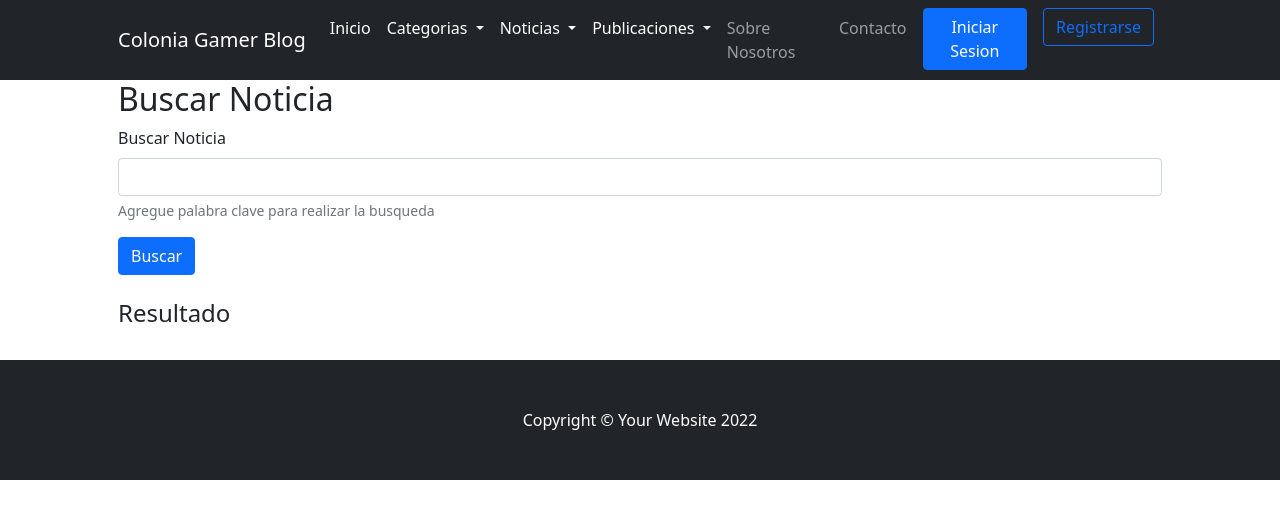
After one commit to Sikriolc/ProyectoFinalBlog, a Django app: page /buscarnoticia in a window 1280 px wide. The commit adds this page. Shown: the top 519 px of the page. Run offline with Django 4.2, Linux system fonts and the light colour scheme; parts of the project's set-up code (start-up, migrations or seed data) failed here and were passed over; some libraries are stand-ins or nearby versions.

Commit message:
Busqueda Andando

```diff
--- a/ProyectoFinalBlog/AppInterface/templates/AppInterface/base.html
+++ b/ProyectoFinalBlog/AppInterface/templates/AppInterface/base.html
@@ -43,7 +43,7 @@
                           <li><a class="dropdown-item" href="noticias">Ver Noticias</a></li>
                           <li><hr class="dropdown-divider"></li>
                           <li><a class="dropdown-item" href="crearnoticia">Crear nueva Noticia</a></li>
-                          <li><a class="dropdown-item" href="buscar_usuario">Buscar Noticia</a></li>
+                          <li><a class="dropdown-item" href="{% url 'buscarnoticia' %}">Buscar Noticia</a></li>
                         </ul>
                       </li>
                       <li class="nav-item dropdown">
--- /dev/null
+++ b/ProyectoFinalBlog/AppNoticias/templates/AppNoticias/noticia_buscar.html
@@ -0,0 +1,43 @@
+{% extends "AppInterface\base.html" %}
+
+{% block Titulo %} Noticias {% endblock %}
+
+
+{% block Contenido %}
+
+<div class="container px-5">
+    <body>
+        <h2>Buscar Noticia</h2>
+
+        <form action="" method="POST">
+            {% csrf_token %}
+            <div class="mb-3">
+              <label for="exampleInputEmail1" class="form-label">Buscar Noticia </label>
+              <input type="char" class="form-control" name="titulo" id="" aria-describedby="tituloHelp">
+              <div id="tituloHelp" class="form-text">Agregue palabra clave para realizar la busqueda</div>
+            </div>
+            <button type="submit" class="btn btn-primary">Buscar</button>
+        </form>
+        <br>
+        <h4>Resultado</h4>
+        <div class="container px-6">
+            {% for resultado in Titu %}
+            <div class="list-group">
+              <a href="#" class="list-group-item list-group-item-action" aria-current="true">
+                <div class="d-flex w-100 justify-content-between">
+                  <h6 class="mb-1">{{resultado.titulo}}</h6>
+                    <small>  </small>
+                </div>
+                <p class="mb-1">{{resultado.cuerpo}}</p>
+                <small> </small>
+              </a>
+            </div>
+            {% endfor %}
+
+        </div>
+        <br>
+
+    </body>
+  </div>
+
+{% endblock %}
--- a/ProyectoFinalBlog/AppNoticias/urls.py
+++ b/ProyectoFinalBlog/AppNoticias/urls.py
@@ -8,5 +8,6 @@ from django.contrib.staticfiles.urls import static
 urlpatterns = [
     path('noticias', views.noticias, name="noticias"),
     path('crearnoticia', views.noticia_crear, name="crearnoticia"),
+    path('buscarnoticia', views.noticia_buscar, name="buscarnoticia"),
 
 ]
--- a/ProyectoFinalBlog/AppNoticias/views.py
+++ b/ProyectoFinalBlog/AppNoticias/views.py
@@ -1,12 +1,14 @@
 from django.shortcuts import render,redirect
 import datetime
 from AppInterface.models import Categoria
+from django.db.models import Q
 from .forms import *
 
 # Create your views here.
 
 def noticias(request):
-    return render(request,'AppNoticias/noticias.html')
+  noticias=Noticia.objects.all()
+  return render(request,"AppNoticias/noticias.html",{"noticias":noticias})
 
 
 
@@ -53,3 +55,15 @@ def noticia_crear(request):
     "cuerpo":noti_crear.cuerpo})
 
   return render(request,"AppNoticias/noticias_crear.html",{"NotiForm":NotiForm})
+
+def noticia_buscar(request):
+
+  if request.method=='POST':
+    titulos=request.POST["titulo"]
+    Titu=Noticia.objects.filter( Q(titulo__icontains=titulos) | Q(cuerpo__icontains=titulos)).values()
+    return render(request,"AppNoticias/noticia_buscar.html",{'Titu':Titu})
+
+  else:
+
+    Titu=[]
+    return render(request,"AppNoticias/noticia_buscar.html",{'Titu':Titu})
```
Also changed, not shown: ProyectoFinalBlog/AppNoticias/templates/AppNoticias/noticias.html (+22 -37 lines).
